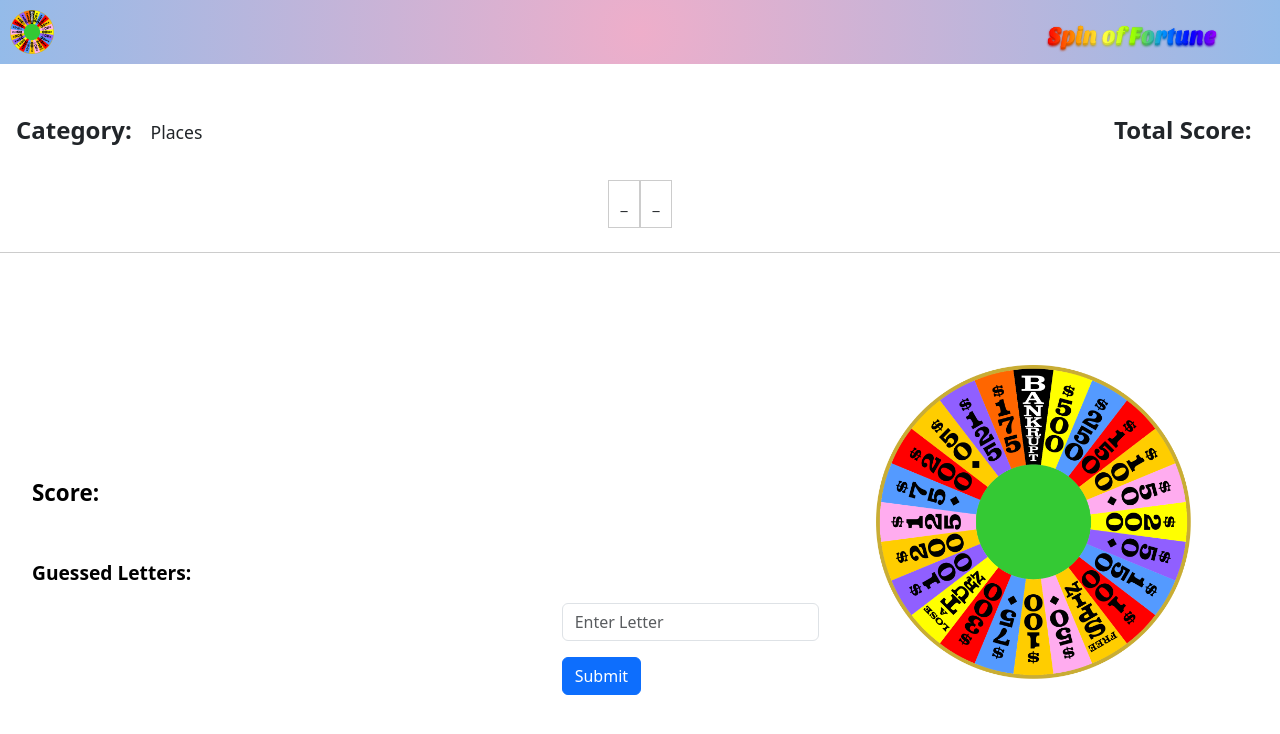
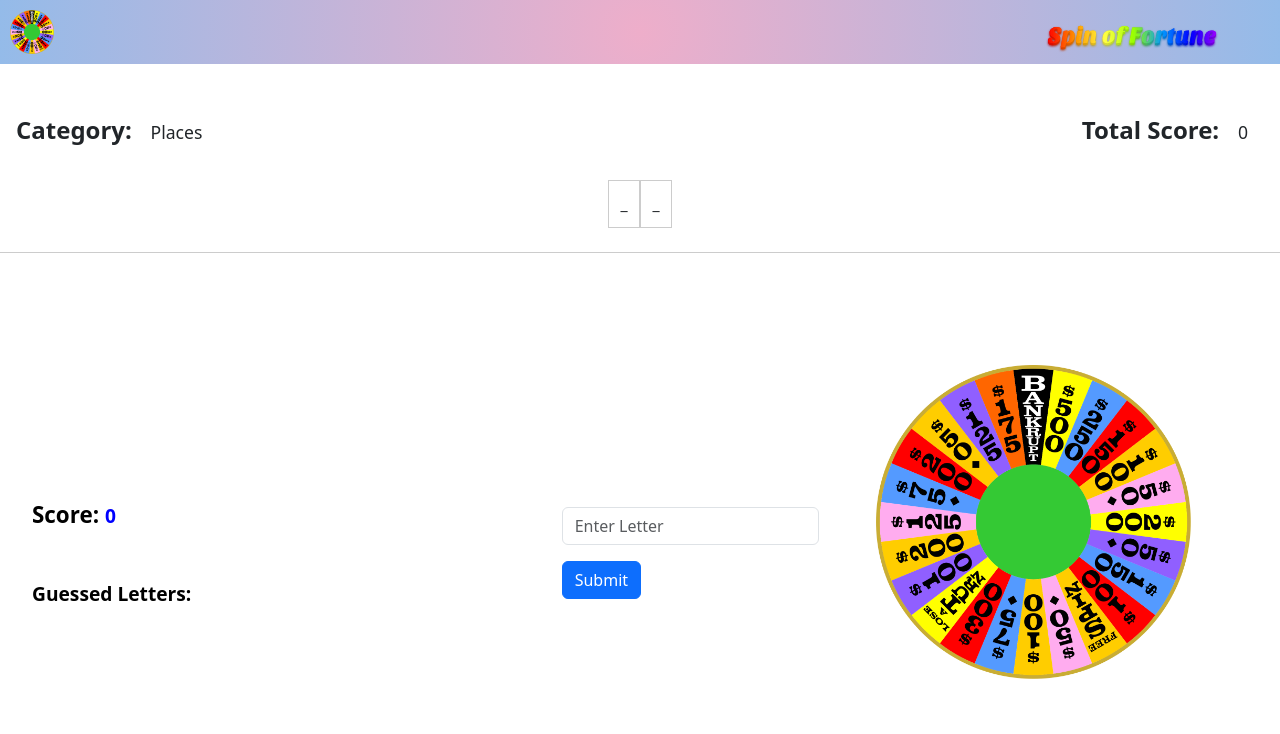
Before and after one commit to kurtreyn/click-of-fortune, an Angular app: page /home in a window 1280 px wide. Shown: the top 734 px of the page. Built offline with nearby package versions, Linux system fonts and the light colour scheme.

Commit message:
updated controls section

```diff
--- a/src/app/components/pages/home/home.component.ts
+++ b/src/app/components/pages/home/home.component.ts
@@ -36,6 +36,7 @@ export class HomeComponent implements OnInit, OnDestroy, OnChanges {
 
 
   loadAllPuzzles() {
+    this.subscription
     this.apiService.getPuzzles().subscribe(puzzles => {
       if (puzzles && puzzles.length > 0) {
         this.allPuzzles = puzzles;
--- a/src/app/components/puzzle-board/puzzle-board.component.css
+++ b/src/app/components/puzzle-board/puzzle-board.component.css
@@ -29,6 +29,7 @@
   flex-direction: column;
   justify-content: center;
   align-items: flex-end;
+  margin-right: 1rem;
   /* outline: solid 1px red; */
 }
 
--- a/src/app/components/puzzle-board/puzzle-board.component.html
+++ b/src/app/components/puzzle-board/puzzle-board.component.html
@@ -9,7 +9,7 @@
     <div class="col total-score-col">
       <span class="total-score-label"
         >Total Score: &nbsp;
-        <span class="total-score-value">{{ gameDetails.totalScore }}</span>
+        <span class="total-score-value">{{ gameDetails.totalScore || 0 }}</span>
       </span>
     </div>
   </div>
--- a/src/app/components/puzzle-board/puzzle-board.component.ts
+++ b/src/app/components/puzzle-board/puzzle-board.component.ts
@@ -1,5 +1,5 @@
 import { Component, OnInit, OnChanges } from '@angular/core';
-import { Subscription, take, Subject, takeUntil } from 'rxjs';
+import { Subscription, Subject, takeUntil } from 'rxjs';
 import { PuzzleService } from 'src/app/services/puzzle/puzzle.service';
 import { IGame } from 'src/app/models/IGame';
 
--- a/src/app/components/wheel-spinner/wheel-spinner.component.css
+++ b/src/app/components/wheel-spinner/wheel-spinner.component.css
@@ -1,26 +1,20 @@
 /* --- CONTAINERS --- */
 .wheel-spinner-cont {
   display: flex;
-  /* position: absolute; */
-  /* bottom: 0px; */
-  /* left: 0px; */
   flex-direction: row;
   justify-content: flex-end;
   align-items: flex-end;
-  /* align-items: flex-end; */
   width: 100%;
   margin-top: 2rem;
   padding: 2rem;
-  /* outline: solid 3px black; */
 }
 
 .control-sec {
   display: flex;
   flex-direction: column;
-  justify-content: flex-end;
+  justify-content: center;
   align-items: flex-start;
-  /* width: 100%; */
-  /* outline: solid 1px red; */
+  min-height: 300px;
 }
 
 .score-sec {
@@ -28,8 +22,6 @@
   flex-direction: column;
   justify-content: flex-end;
   align-items: flex-start;
-  /* width: 20%; */
-  /* outline: solid 1px blue; */
 }
 
 .input-section {
@@ -37,8 +29,6 @@
   flex-direction: column;
   justify-content: flex-start;
   align-items: flex-end;
-  /* width: 80%; */
-  /* outline: solid 1px green; */
 }
 
 .wheel-sec {
@@ -47,8 +37,6 @@
   justify-content: flex-end;
   align-items: flex-end;
   min-height: 300px;
-  /* width: 100%; */
-  /* outline: solid 1px grey; */
 }
 
 .wheel-wrapper {
@@ -59,7 +47,6 @@
   width: 100%;
   padding: 1rem;
   cursor: pointer;
-  /* outline: solid 1px orange; */
 }
 
 .guessed-letter-row {
@@ -89,6 +76,7 @@
   font-weight: bold;
   color: red;
   margin-top: 1rem;
+  margin-left: 1rem;
   text-transform: uppercase;
 }
 
@@ -97,6 +85,7 @@
   font-weight: bold;
   color: #000;
   margin-top: 1rem;
+  margin-right: 1rem;
 }
 
 /* --- IMAGES/ICONS --- */
--- a/src/app/components/wheel-spinner/wheel-spinner.component.html
+++ b/src/app/components/wheel-spinner/wheel-spinner.component.html
@@ -1,8 +1,9 @@
 <section class="row wheel-spinner-cont">
-  <div class="control-sec col-12 col-sm-12 col-md-8 col-lg-8 col-xl-8">
+  <div class="control-sec col-12 col-sm-12 col-md-4 col-lg-4 col-xl-4">
     <div class="score-sec col-12 col-sm-12 col-md-6 col-lg-6 col-xl-6">
       <span class="score-label"
-        >Score: <span class="score-txt">{{ gameDetails.score }} </span></span
+        >Score:
+        <span class="score-txt">{{ gameDetails.score || 0 }} </span></span
       >
       <hr />
       <div class="row puzzle-row">
@@ -16,10 +17,14 @@
         </div>
       </div>
     </div>
+  </div>
+
+  <div class="control-sec col-12 col-sm-12 col-md-4 col-lg-4 col-xl-4">
     <div class="input-section col-12">
       <app-input-form></app-input-form>
     </div>
   </div>
+
   <div class="wheel-sec col-12 col-sm-12 col-md-4 col-lg-4 col-xl-4">
     <div class="wheel-wrapper" (click)="spinWheel()">
       <img
```
